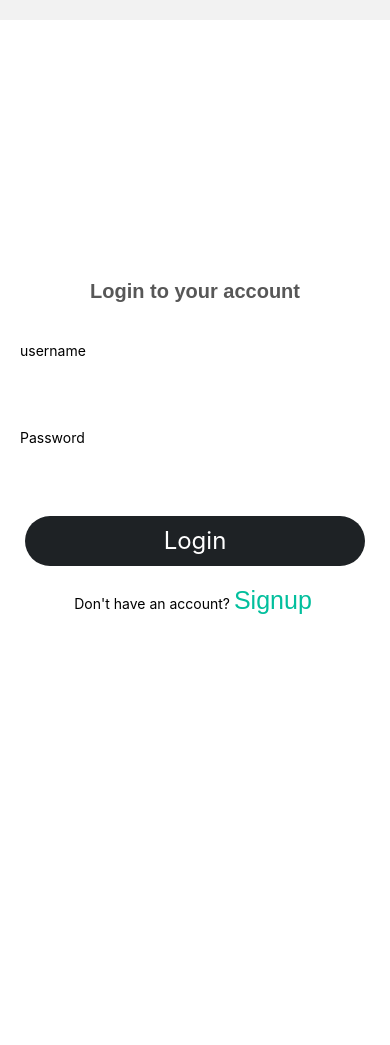
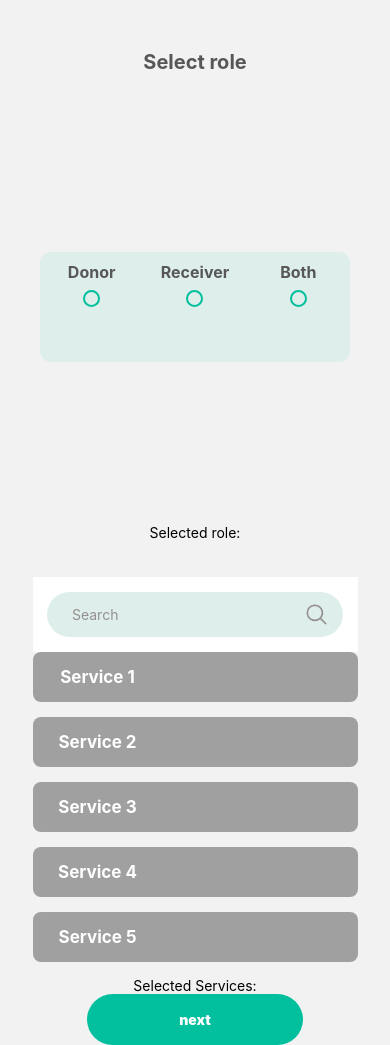
Before and after one commit to ajayckumar501/Btech_mini_project, a React Native app in the folder mini_react_part/: screen /LoginScreen in a window 390 px wide. Before the commit the page ends 844 px from the top, so only its background shows below. Built offline with nearby package versions, Linux system fonts and the light colour scheme.

Commit message:
fixed login,signup.Error exists within signupscreen2

```diff
--- a/mini_react_part/components/SelectServicelist.js
+++ b/mini_react_part/components/SelectServicelist.js
@@ -74,13 +74,13 @@
 // })
 
 
-import { StyleSheet, Text, View, SafeAreaView, FlatList, Image, Pressable } from 'react-native'
-import React, { useState } from 'react'
-import SearchBar from '../components/SearchBar'
+import { StyleSheet, Text, View, SafeAreaView, FlatList, Image, Pressable } from 'react-native';
+import React, { useState } from 'react';
+import SearchBar from '../components/SearchBar';
+import ServiceList from "../data/ServiceList.json";
+let selectedServices;
 
-import ServiceList from "../data/ServiceList.json"
-
-const Serviceorganizerdonor = () => {
+const SelectServicelist = () => {
   const [selectedServices, setSelectedServices] = useState([]);
 
   const handleServicePress = (index) => {
@@ -121,8 +121,6 @@ const Serviceorganizerdonor = () => {
   );
 };
 
-export default Serviceorganizerdonor;
-
 const styles = StyleSheet.create({
   container: {
     flex: 1,
@@ -160,3 +158,6 @@ const styles = StyleSheet.create({
     marginRight: '60%',
   },
 });
+
+export default SelectServicelist;
+export { selectedServices };
--- a/mini_react_part/components/ServiceSelectbox.js
+++ b/mini_react_part/components/ServiceSelectbox.js
@@ -1,7 +1,8 @@
 import React, { useState } from 'react';
 import { StyleSheet, Text, View, Pressable } from 'react-native';
+let selectedRadio;
 
-const ServiceSelectbox = () => {
+const ServiceSelectbox = ({ onUserTypeSelect }) => {
   const [selectedRadio, setSelectedRadio] = useState(null); // Initial selection
 
   const handleRadioPress = (value) => {
@@ -21,7 +22,10 @@ const ServiceSelectbox = () => {
           <Pressable
             key={option.value}
             style={styles.radioItem}
-            onPress={() => handleRadioPress(option.value)}
+            onPress={() => {
+              handleRadioPress(option.value);
+              onUserTypeSelect(option.value); // Pass selected value to parent
+            }}
           >
             <Text style={styles.radioLabel}>{option.label}</Text>
             <View style={styles.radioIndicatorContainer}>
@@ -33,8 +37,6 @@ const ServiceSelectbox = () => {
     </View>
   );
 };
-
-export default ServiceSelectbox;
 
 const styles = StyleSheet.create({
   maincontainer: {
@@ -85,3 +87,6 @@ const styles = StyleSheet.create({
     backgroundColor: '#02BF9D',
   },
 });
+
+export default ServiceSelectbox;
+export {selectedRadio};
--- a/mini_react_part/navigation.js
+++ b/mini_react_part/navigation.js
@@ -2,7 +2,7 @@ import { createStackNavigator } from '@react-navigation/stack';
 import Login2ajay from './screens/Login2ajay';
 import LoginScreen from './screens/LoginScreen';
 import SignupScreen from './screens/SignupScreen';
- import SignupScreen2 from './screens/SignupScreen2';
+import SignupScreen2 from './screens/SignupScreen2';
 // import ServiceSelectbox from './components/ServiceSelectbox';
 // import SearchBar from './components/SearchBar';
 //  import Serviceorganizerdonor from './screens/Serviceorganizerdonor';
@@ -54,16 +54,15 @@ const AppNavigator = () => {
         component={Login2ajay}
       /> */}
 
-      <Stack.Screen
+      {/* <Stack.Screen
         name="SignupScreen" // we can customize this name
         component={SignupScreen}
-      />
+    /> */}
 
-      <Stack.Screen
+      {/* <Stack.Screen
         name="LoginScreen" // we can customize this name
         component={LoginScreen}
-      />
-
+      />  */}
       <Stack.Screen
         name="SignupScreen2" // we can customize this name
         component={SignupScreen2}
--- a/mini_react_part/screens/LoginScreen.js
+++ b/mini_react_part/screens/LoginScreen.js
@@ -5,6 +5,7 @@ import InputBox from "../components/Forms/InputBox";
 import SubmitButton from "../components/Forms/SubmitButton";
 import AsyncStorage from "@react-native-async-storage/async-storage";
 import axios from "axios";
+let response;
 const Login = ({ navigation }) => {
   //global state
   //const [state, setState] = useContext(AuthContext);
@@ -15,7 +16,7 @@ const Login = ({ navigation }) => {
   const [loading, setLoading] = useState(false);
   //function
   // btn funcn
-  const handleSubmit = () =>{
+  const handleSubmit = async() =>{
     try {
       setLoading(true);
       if (!username || !password) {
@@ -23,31 +24,28 @@ const Login = ({ navigation }) => {
         setLoading(false);
         return;
       }
+
+      const payload={
+        username:username,
+        password:password
+      }
+
       setLoading(false);
-      axios.post("http://localhost:8080/api/v1/auth/login", {username, password},{
+      response = await axios.post("http://192.168.209.163:8080/api/v1/auth/login", payload,{
         headers:{
           "Content-Type":'application/json'
         }
       })
-      .then(function(response){
-         if (response.data && response.data.message)
-         {
-           alert(JSON.stringify(response.data.message));
-         }
+      alert(response.message);
       //setLoginResponse(response.data);
-         AsyncStorage.setItem("@auth", JSON.stringify(response));
-         if(response.data.success)
-         {
-            navigation.navigate("SignupScreen2");
-         }
-         console.log("Login Data==> ", { username, password });
-        })
-        .catch(function(error){
-          console.error("Error occured:",error);
-        });
+      AsyncStorage.setItem("@auth", JSON.stringify(response));
+      if(response.success)
+      {
+         navigation.navigate("SignupScreen2");
+      }
+      console.log("Login Data==> ", { username, password });
       }
       catch (error) {
-        console.log("fuck");
       alert(error.response.data.message);
       setLoading(false);
       console.log(error);
--- a/mini_react_part/screens/SignupScreen.js
+++ b/mini_react_part/screens/SignupScreen.js
@@ -3,6 +3,7 @@ import React, { useState } from "react";
 import InputBox from "../components/Forms/InputBox";
 import SubmitButton from "../components/Forms/SubmitButton";
 import axios from "axios";
+let response;
 const Register = ({ navigation }) => {
   // states
   const [username, setUsername] = useState("");
@@ -31,7 +32,7 @@ const Register = ({ navigation }) => {
         confirmpassword:confpasswd
       }
       setLoading(false);
-      const response = await axios.post("http://localhost:8080/api/v1/auth/register",payload,{
+      response = await axios.post("http://192.168.209.163:8080/api/v1/auth/register",payload,{
         headers:{
           "Content-Type":'application/json'
         }
@@ -42,8 +43,8 @@ const Register = ({ navigation }) => {
       .catch((error) =>{
         console.error(error);
       });*/
-      alert(response.data.message);
-      if(response.data.success){
+      alert(response.message);
+      if(response.success){
          navigation.navigate("LoginScreen");
       }
       console.log("Register Data==> ", { username,email,phoneno,location,password,confpasswd, });
--- a/mini_react_part/screens/SignupScreen2.js
+++ b/mini_react_part/screens/SignupScreen2.js
@@ -1,18 +1,29 @@
-import { StyleSheet, Text, View, ScrollView, TextInput, Pressable, Image } from 'react-native'
-import React from 'react'
-import ServiceSelectbox from '../components/ServiceSelectbox'
-import SelectServicelist from '../components/SelectServicelist'
+import { StyleSheet, Text, View, ScrollView, Pressable } from 'react-native';
+import React, { useState } from 'react';
+//import ServiceSelectbox from '../components/ServiceSelectbox';
+import SelectServicelist, { selectedServices } from '../components/SelectServicelist'; // Import SelectServicelist and selectedServices
+import ServiceSelectbox, { selectedRadio } from '../components/ServiceSelectbox';
 
 const SignupScreen2 = () => {
+
+    const [loading, setLoading] = useState(false);
+    const [selectedUserType, setSelectedUserType] = useState(null);
+
+    const handleUserTypeSelect = (userType) => {
+        setSelectedUserType(userType);
+    };
+
+    const handleSubmit = () =>{
+    };
     return (
 
-        <View style={styles.maincontainer}>
+        <ScrollView style={styles.maincontainer}>
             {/* <View> */}
                 <ScrollView contentContainerStyle={styles.scrollViewContent} showsVerticalScrollIndicator={false}>
 
                     <Text style={{ fontSize: 20, fontWeight: 'bold', marginBottom: 15, color: "#575757" }}>Select role</Text>
-                    <ServiceSelectbox style={{ marginRight: 15 }} />
-
+                    <ServiceSelectbox onUserTypeSelect={handleUserTypeSelect} style={{ marginRight: 15 }} />
+                    <Text>Selected role:{selectedRadio}</Text>
 
                     {/* <View style={styles.uploadview}>
                         <Text style={{ fontSize: 16, fontWeight: "700", color: "#8A8888" }}>Upload valid documnets</Text>
@@ -24,6 +35,7 @@ const SignupScreen2 = () => {
 
 
                     <SelectServicelist />
+                    <Text>Selected Services:{selectedServices}</Text>
 
                     <Pressable style={styles.tbutton} >
                         <Text style={styles.tbuttontext}>next</Text>
@@ -32,19 +44,29 @@ const SignupScreen2 = () => {
             {/* </View> */}
 
 
-            <View>
+            <ScrollView>
                 <View style={styles.bottombuttonfield}>
-                    <Pressable style={styles.tbutton} >
+                    {/* <Pressable style={styles.tbutton} >
                         <Text style={styles.tbuttontext}>Sign up</Text>
+                    </Pressable> */}
+                    <Pressable
+                        style={styles.tbutton}
+                        onPress={handleSubmit}
+                        disabled={loading} // Disable if loading is true
+                    >
+                    <Text style={styles.tbuttontext}>
+                    {loading ? 'Loading...' : 'Sign up'} // Adapt text based on loading state
+                    </Text>
                     </Pressable>
+
                 </View>
-            </View>
-        </View>
+            </ScrollView>
+        </ScrollView>
 
     )
 }
 
-export default SignupScreen2
+export default SignupScreen2;
 
 const styles = StyleSheet.create({
 
```
Also changed, not shown: 2 other files (tests, documents, lock files or other folders).
